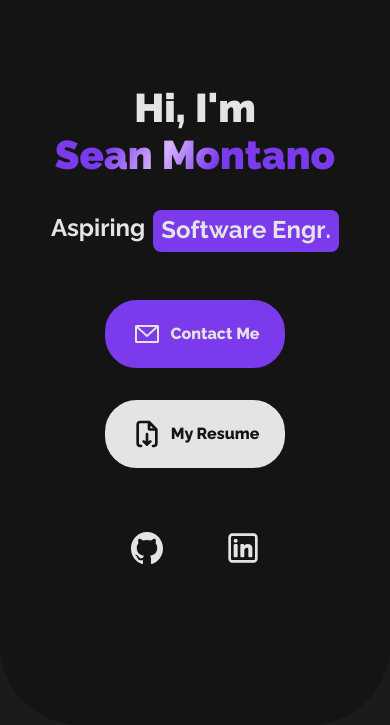
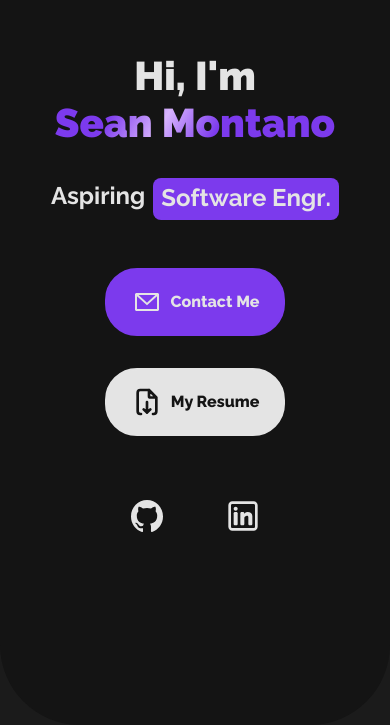
Before and after one commit to seannn9/PORTFOLIO-WEBSITE, a React (Vite) app: page / in a window 390 px wide. Shown: the part 119-844 px from the top of the page. Built offline with nearby package versions, Linux system fonts and the light colour scheme; no server answers; the database is empty.

Commit message:
style: adjusted spacing

```diff
--- a/src/pages/Home/Home.css
+++ b/src/pages/Home/Home.css
@@ -1,3 +1,7 @@
+.intro-container,
+.social-icon {
+    background-color: var(--darker);
+}
 .intro-container,
 .intro-section {
     min-height: inherit;
@@ -12,7 +16,6 @@ h1 {
     margin: 0;
 }
 .intro-container {
-    background-color: var(--darker);
     width: 100%;
     justify-content: center;
     border-bottom-left-radius: 5rem;
@@ -26,15 +29,14 @@ h1 {
     gap: 1rem;
 }
 .header-one {
-    margin-top: 4rem;
     animation: 0.2s 0.3s fadeup, 0.3s 0.5s forwards bounceback;
 }
 h1 {
     font-weight: 900;
     line-height: normal;
 }
+.links-container,
 .subheader > h2,
-.links-container,
 h1 {
     width: 100%;
 }
@@ -54,7 +56,6 @@ h1 {
     padding: 1rem;
     clip-path: circle(40%);
     transition: 0.2s;
-    background-color: var(--darker);
     position: relative;
 }
 .cta-container {
@@ -67,12 +68,16 @@ h1 {
     flex-direction: column;
 }
 @media screen and (max-width: 800px) {
+    .header-two,
+    .subheader,
+    h1 {
+        align-self: center;
+    }
     .intro-section {
         width: 80%;
     }
     .subheader,
     h1 {
-        align-self: center;
         text-align: center;
     }
     h1 {
@@ -81,9 +86,6 @@ h1 {
     .cta-container {
         align-items: center;
         flex-direction: column;
-    }
-    .header-two {
-        align-self: center;
     }
     .links-container {
         justify-content: center;
@@ -108,8 +110,8 @@ h1 {
 .cta-container > *,
 .header-one,
 .header-two,
-.subheader-content,
-.social-icon {
+.social-icon,
+.subheader-content {
     opacity: 0;
 }
 .header-two {
@@ -130,10 +132,6 @@ h1 {
 .social-icon:hover {
     filter: invert(1);
     scale: 1.1;
-}
-.home-divider {
-    height: 50px;
-    width: 100%;
 }
 @keyframes fadeup {
     from {
```
